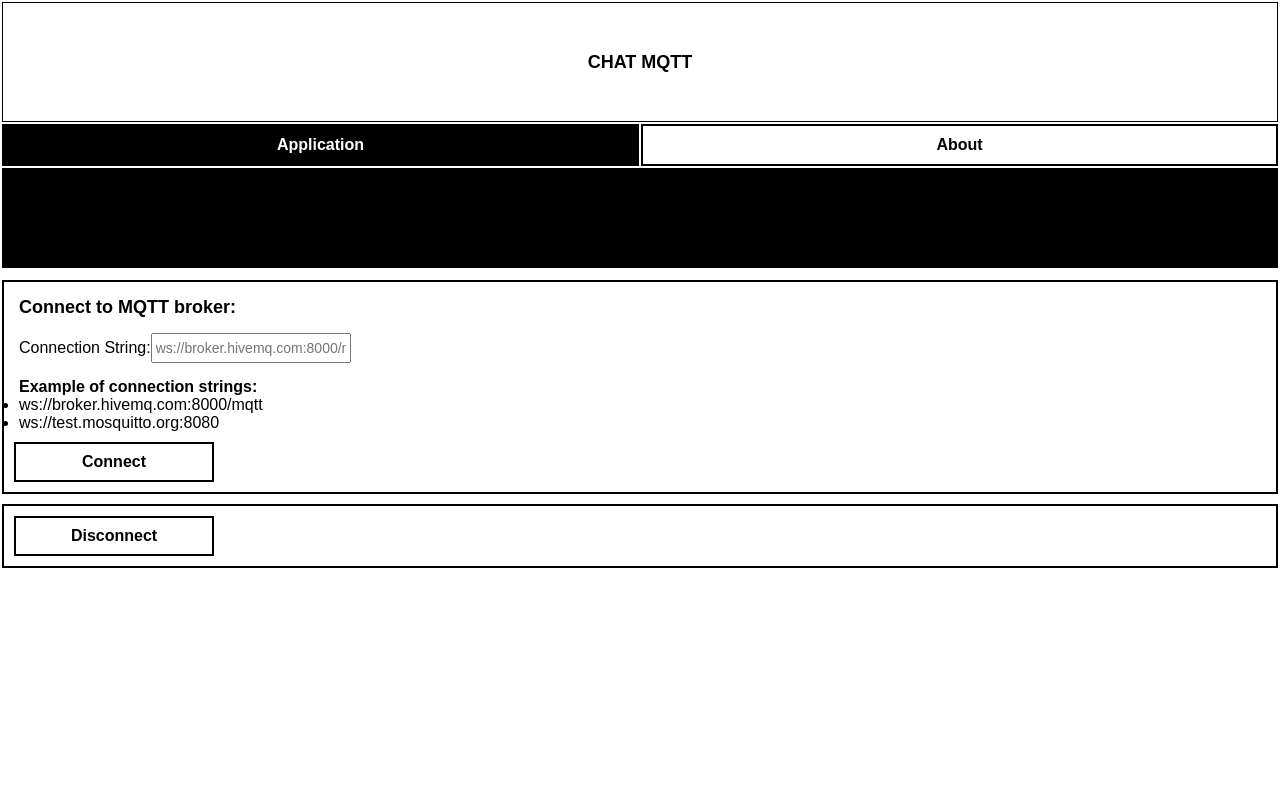
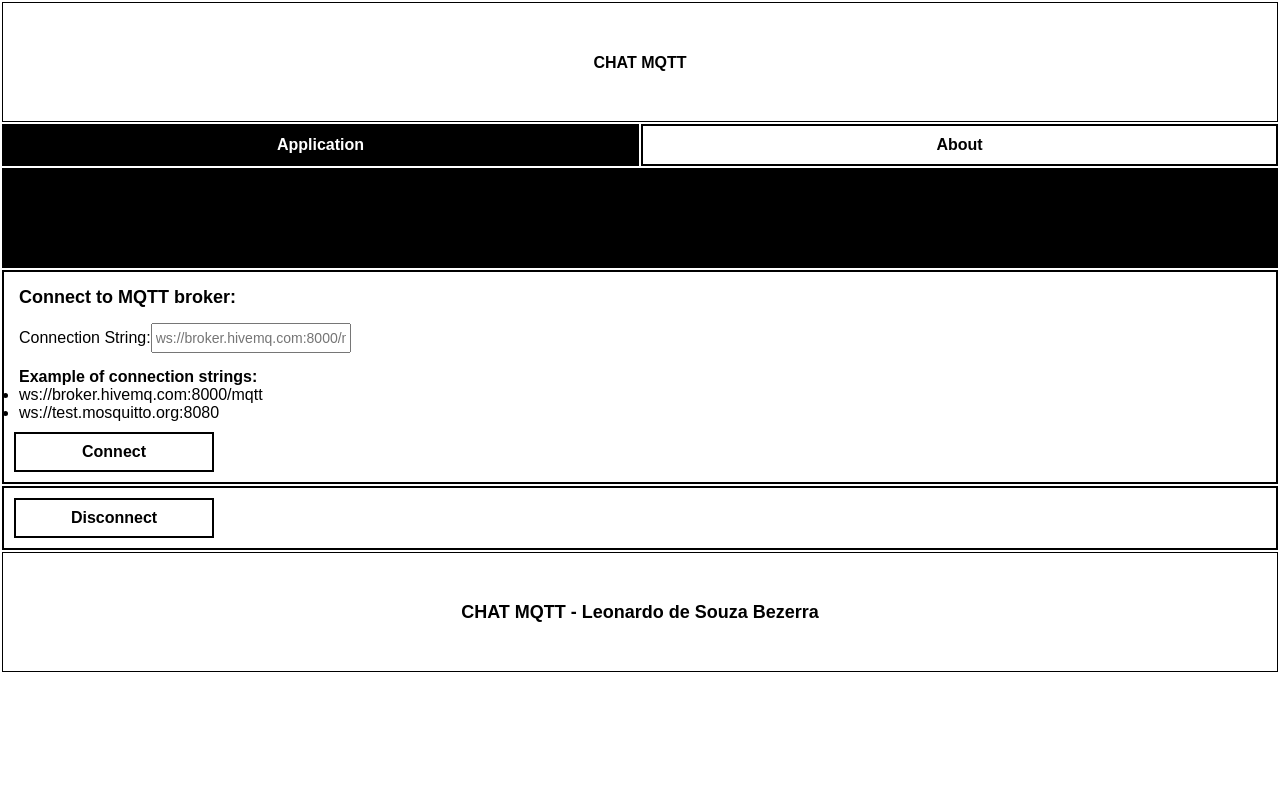
Before and after one commit to leobez/chat-mqtt, a React (Vite) app in the folder mqtt/: page / in a window 1280 px wide. Shown: the top 800 px of the page. Built offline with nearby package versions, Linux system fonts and the light colour scheme.

Commit message:
general css

```diff
--- a/mqtt/src/App.css
+++ b/mqtt/src/App.css
@@ -4,8 +4,9 @@
 }
 
 main {
-    padding: 10px;
+    max-width: 1600px;
+    margin: 2px auto;
     display: flex;
     flex-direction: column;
-    gap: 10px;
+    gap: 2px;
 }
--- a/mqtt/src/App.tsx
+++ b/mqtt/src/App.tsx
@@ -19,7 +19,9 @@ function App() {
 
                     <Header/>
 
+                    <main>
                         <BrowserRouter>
+
 
                             <Navbar/>
 
@@ -30,9 +32,10 @@ function App() {
                             </Routes>
 
                         </BrowserRouter>
+                    </main>
 
                     {/* FOR TESTING PURPOSES */}
-                    <div style={{height: '1000px'}}></div>
+                    {/* <div style={{height: '1000px'}}></div> */}
 
                     <Footer/>
 
--- a/mqtt/src/components/Connection/Connection.module.css
+++ b/mqtt/src/components/Connection/Connection.module.css
@@ -1,7 +1,7 @@
 .connection {
     display: flex;
     flex-direction: column;
-    gap: 10px;
+    gap: 2px;
 }
 
 .connection > form {
--- a/mqtt/src/components/Feedback/Feedback.module.css
+++ b/mqtt/src/components/Feedback/Feedback.module.css
@@ -3,7 +3,6 @@
     height: 100px;
     display: grid;
     place-items: center;
-    margin: 2px 0px;
     background-color: rgb(0, 0, 0);
     position: sticky;
     top: 2px;
--- a/mqtt/src/components/Header/Header.module.css
+++ b/mqtt/src/components/Header/Header.module.css
@@ -5,3 +5,7 @@
     justify-content: center;
     border: 1px solid black;
 }
+
+.header a {
+    color: black;
+}
--- a/mqtt/src/components/Header/Header.tsx
+++ b/mqtt/src/components/Header/Header.tsx
@@ -5,7 +5,7 @@ const Header = () => {
         <div className={styles.header}>
 
             <h1>
-                CHAT MQTT
+                <a href="/">CHAT MQTT</a>
             </h1>
 
         </div>
--- a/mqtt/src/components/Navbar/Navbar.module.css
+++ b/mqtt/src/components/Navbar/Navbar.module.css
@@ -1,6 +1,5 @@
 .navbar {
     width: 100%;
-    margin: 2px 0px 0px 0px;
 }
 .navbar > ul {
     width: 100%;
--- a/mqtt/src/index.css
+++ b/mqtt/src/index.css
@@ -10,7 +10,6 @@
 
 div#root {
     height: 100%;
-    width: 100%;
     padding: 2px;
 }
 
@@ -20,6 +19,7 @@ p {
 
 a {
     font-size: 16px;
+    text-decoration: none;
 }
 
 h1 {
```
Lines whose indentation alone changed are shown as unchanged.
